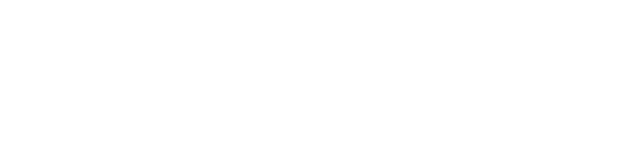
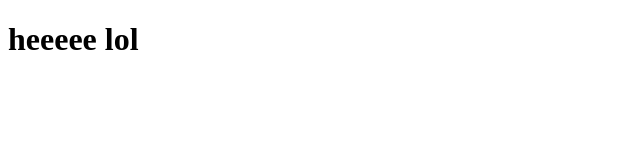
Before and after one commit to jamilaakh/test, a plain HTML site: page index.html in a window 1280 px wide. Shown: the whole page, without its empty margins (0-640 px from the left). Drawn offline with Linux system fonts and the light colour scheme.

Commit message:
Update index.html

```diff
--- a/index.html
+++ b/index.html
@@ -6,6 +6,6 @@
     <title>Document</title>
 </head>
 <body>
-
+    <h1>heeeee lol</h1>
 </body>
 </html>
```
